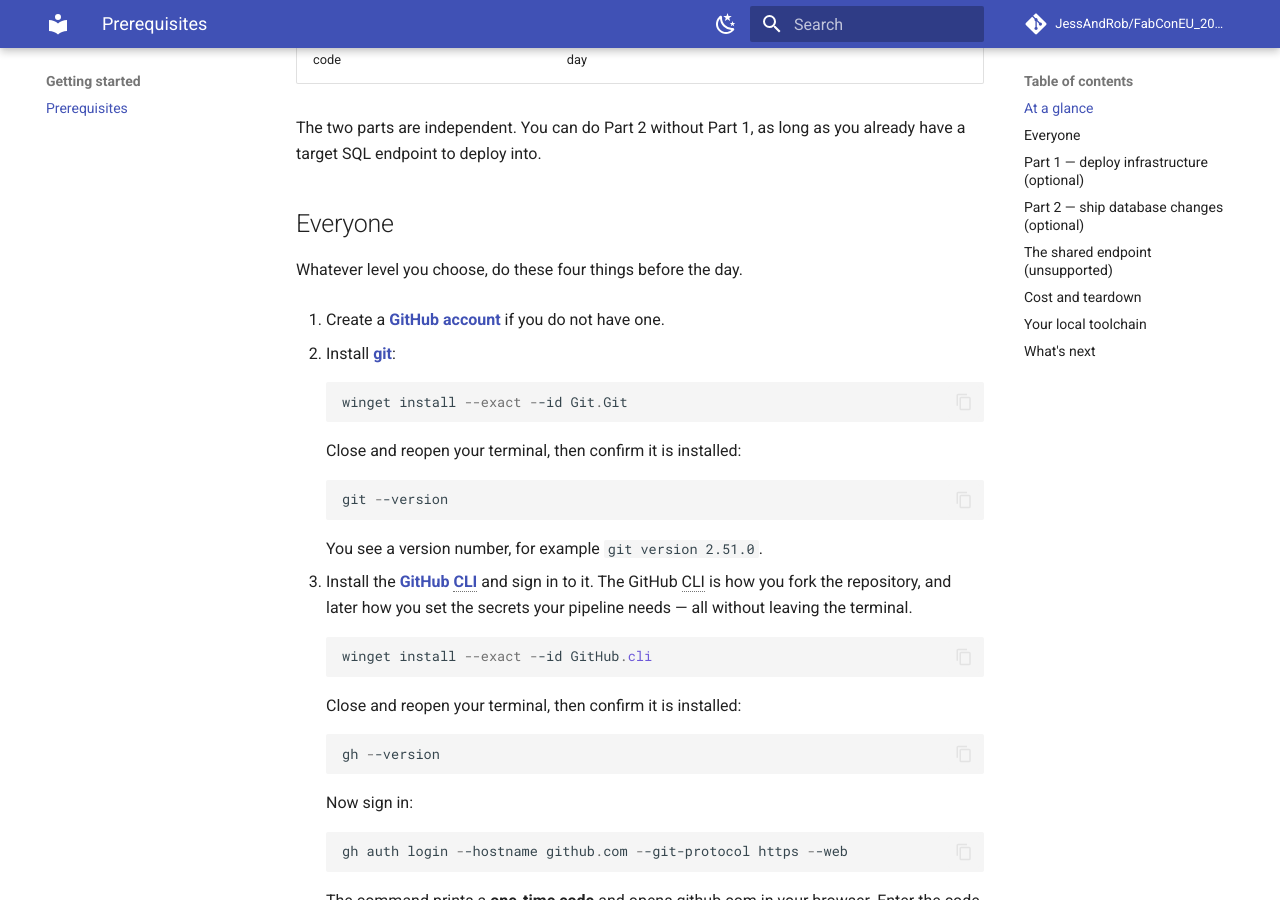
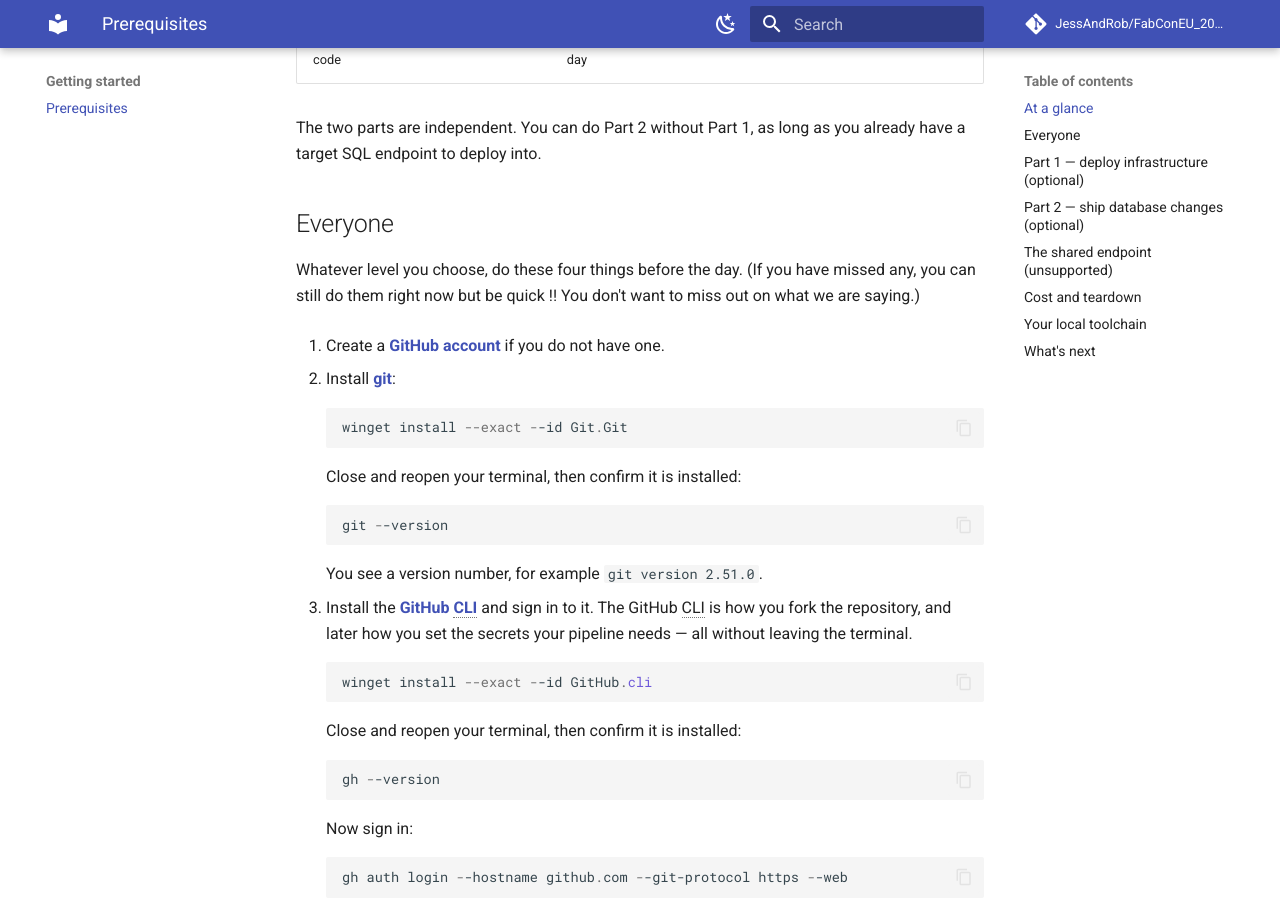
Before and after one commit to ReCyberist/FabConEU_2026_workshop, an MkDocs documentation site: the page built from docs/setup/prerequisites.md, in a window 1280 px wide and 900 px high, scrolled down 789 px. Built offline with MkDocs 1.6.1 and Material for MkDocs 9.7.7, drawn with Linux system fonts in a browser that asks for light colours; comment, search, counter and statistics services are not loaded.

Commit message:
docs: clarify urgency in prerequisites section

```diff
--- a/docs/setup/prerequisites.md
+++ b/docs/setup/prerequisites.md
@@ -28,7 +28,7 @@
 
 ## Everyone
 
-Whatever level you choose, do these four things before the day.
+Whatever level you choose, do these four things before the day. (If you have missed any, you can still do them right now but be quick !! You don't want to miss out on what we are saying.)
 
 1. Create a **[GitHub account](https://github.com/signup)** if you do not have one.
 
```
